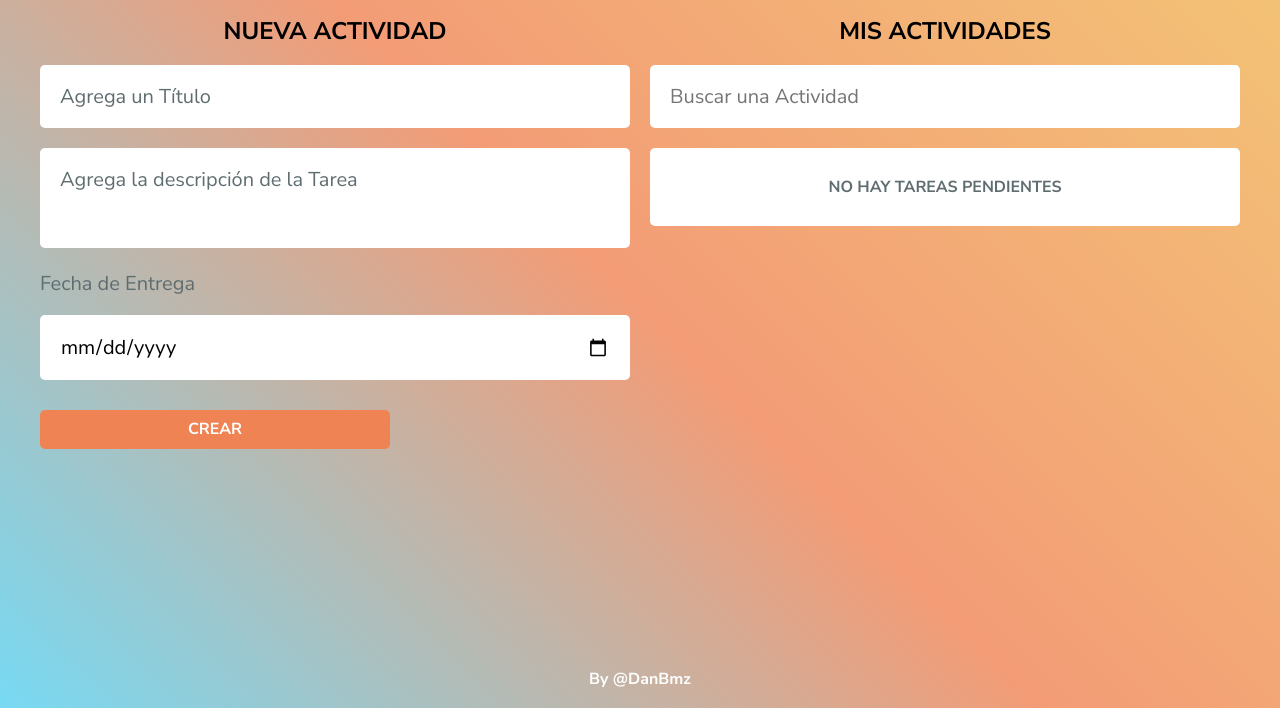
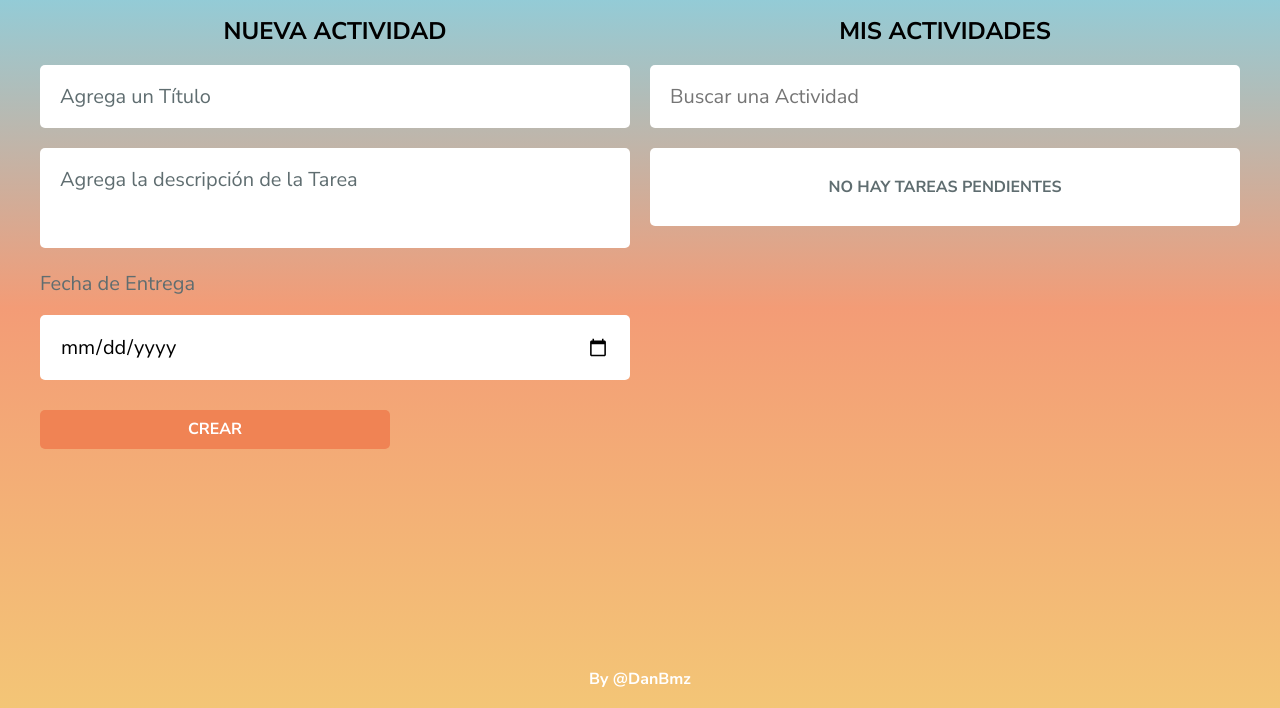
Before and after one commit to danbmz/To-Do-List, a plain HTML site: page index.html in a window 1280 px wide. Shown: the part 92-800 px from the top of the page. Drawn offline with Linux system fonts and the light colour scheme; a web font is replaced by a local one.

Commit message:
Margin en footer y gradiante de fondo

```diff
--- a/src/styles/global/global.css
+++ b/src/styles/global/global.css
@@ -14,7 +14,7 @@ html{
 }
 body{
     font-size: 16px;
-    background: linear-gradient(45deg, #55D0F0cc, #F08354cc, #F0B754cc);
+    background: linear-gradient( #55D0F0cc, #F08354cc, #F0B754cc);
     font-family: var(--secondFont);
 }
 .contenedor{
--- a/src/styles/styles.css
+++ b/src/styles/styles.css
@@ -92,6 +92,7 @@
     font-weight: 700;
     color: var(--blanco);
     padding: 2rem;
+    margin-top: 2rem;
 }
 
 
```
